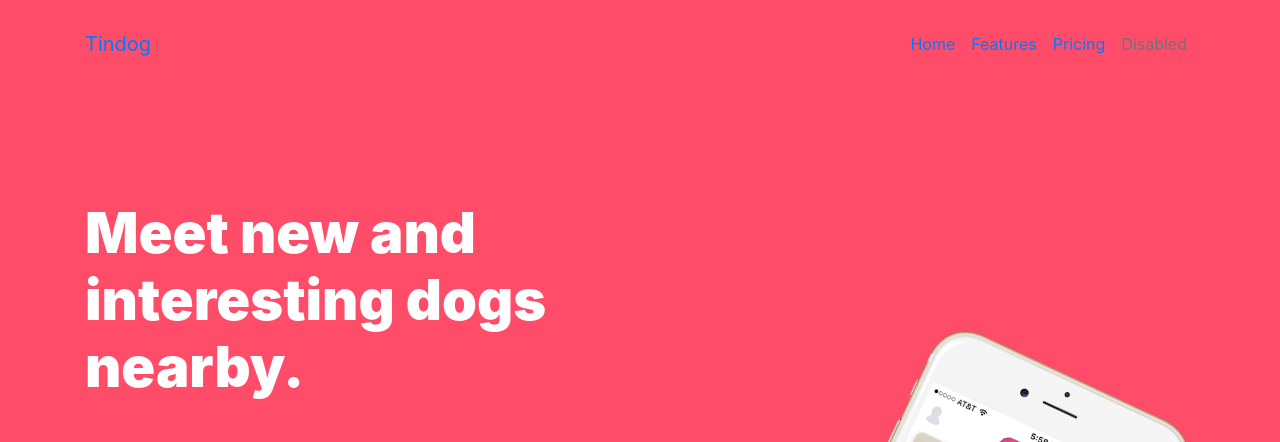
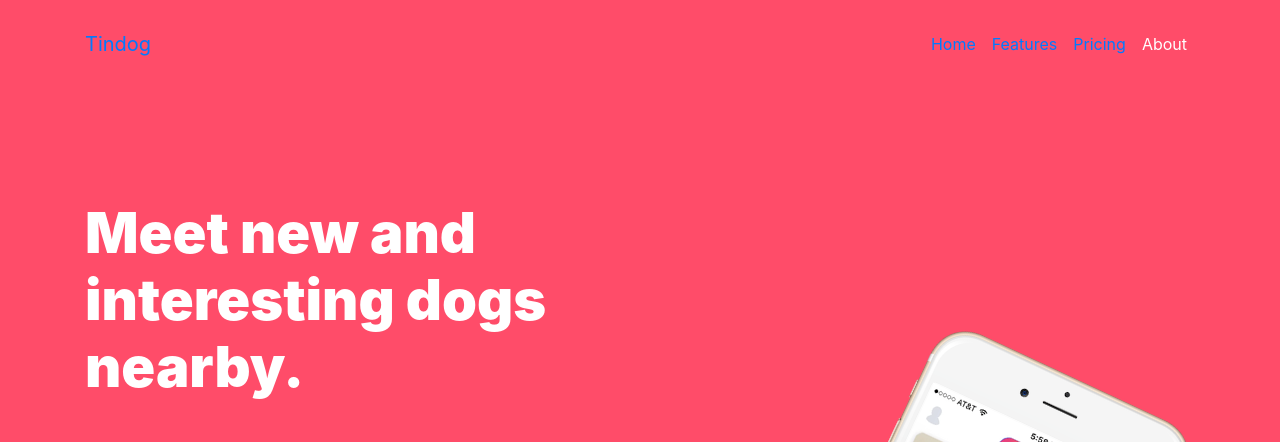
Before and after one commit to JMCortezz/tindog, a plain HTML site: page index.html in a window 1280 px wide. Shown: the top 442 px of the page. Drawn offline with nearby package versions, Linux system fonts and the light colour scheme.

Commit message:
updated the disable

```diff
--- a/index.html
+++ b/index.html
@@ -101,7 +101,7 @@
                         <a class="nav-link" href="#">Pricing</a>
                     </li>
                     <li class="nav-item">
-                        <a class="nav-link disabled">Disabled</a>
+                        <a class="nav-link">About</a>
                     </li>
                 </ul>
             </div>
```
